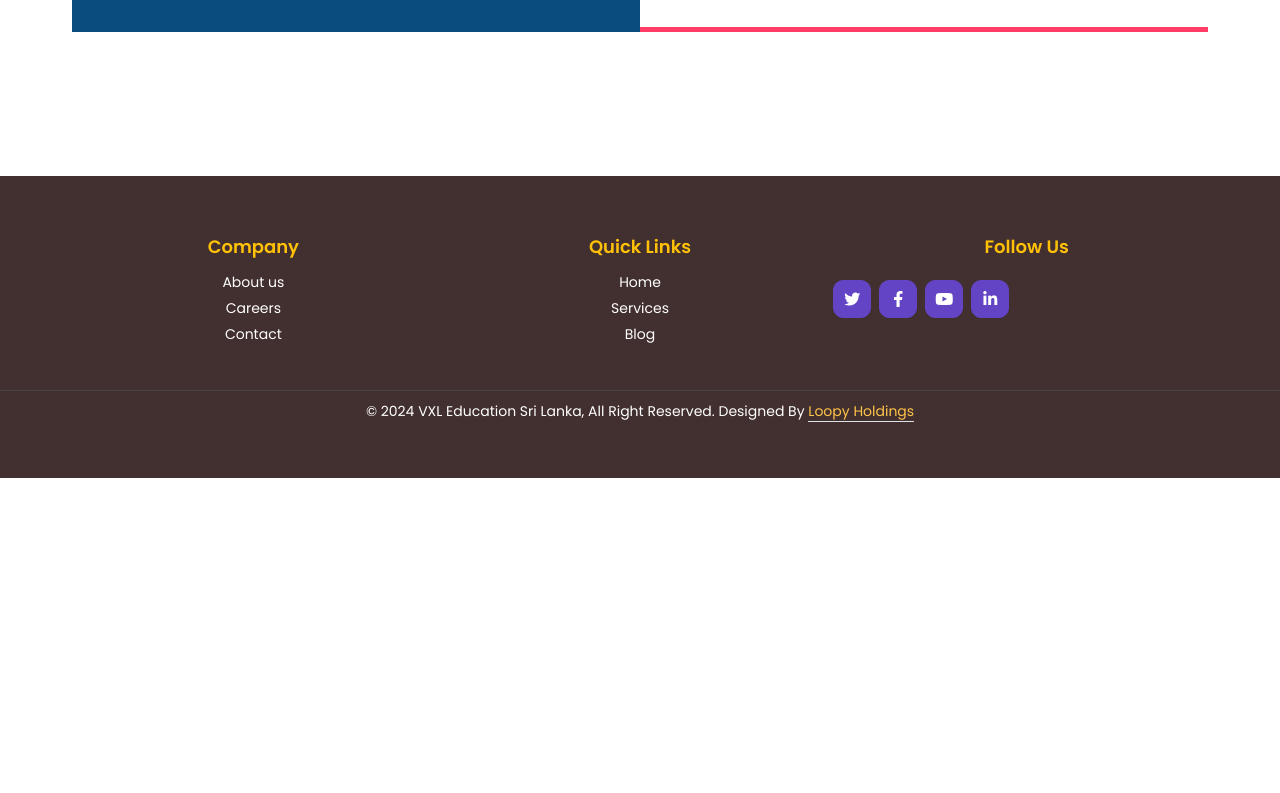
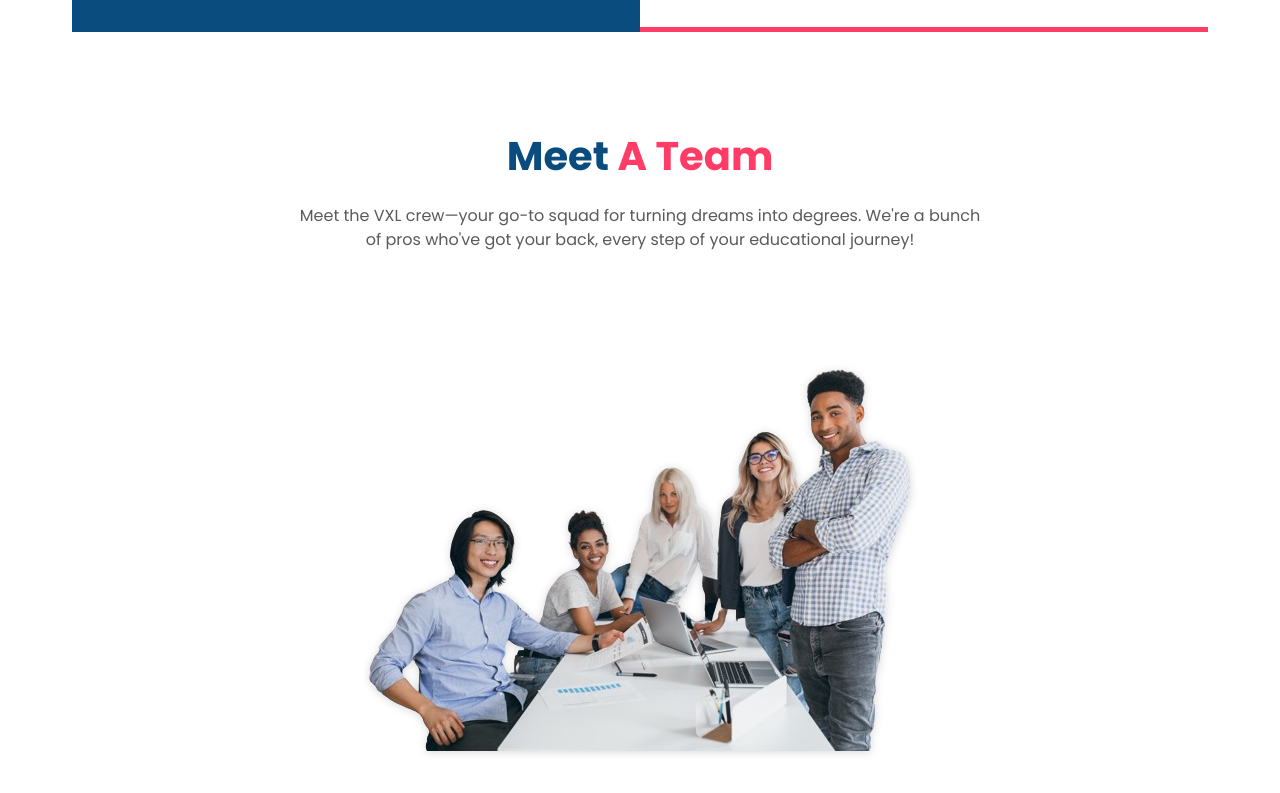
Before and after one commit to Genfour/VXL, a React (Create React App) app: page /about in a window 1280 px wide. Shown: the part 1009-1802 px from the top of the page. Before the commit the page ends 1487 px from the top, so only its background shows below. Built offline with nearby package versions, Linux system fonts and the light colour scheme; a web font is replaced by a local one.

Commit message:
added some new animations

```diff
--- a/public/css/style.css
+++ b/public/css/style.css
@@ -525,6 +525,97 @@
   margin-bottom: 100px;
 }
 
+.team-container p {
+  max-width: 60%;
+  font-size: 1rem;
+}
+
+.team-wrapper {
+  position: relative;
+  margin-top: 100px;
+}
+
+.team-wrapper img {
+  filter: drop-shadow(rgba(0, 0, 0, 0.16) 0px 1px 4px);
+}
+
+.team-member {
+  position: absolute;
+  width: 35px; /* Adjust to fit the head */
+  height: 35px; /* Adjust to fit the head */
+  border-radius: 50%;
+  cursor: pointer;
+  background-color: rgba(0, 0, 0, 0.05);
+  /* opacity: 0.1; */
+}
+
+.popup-box {
+  display: none;
+  position: absolute;
+  flex-direction: column;
+  align-items: center;
+  justify-content: center;
+  transform: translateX(-50%);
+  background-color: white;
+  padding: 10px;
+  box-shadow: 0px 0px 10px rgba(0, 0, 0, 0.1);
+  border-radius: 5px;
+  z-index: 10;
+  width: 260px; /* Adjust as necessary */
+  height: 150px;
+  opacity: 1;
+  transition: opacity 0.7s;
+}
+
+.popup-box p,
+.popup-box h1 {
+  max-width: 100%;
+}
+
+.popup-box h1 {
+  font-size: 1rem !important;
+}
+
+.popup-box p {
+  font-size: 0.9rem !important;
+}
+
+/* .team-member:hover .popup-box {
+  display: flex;
+  opacity: 1;
+} */
+
+.team-member-1 {
+  top: 165px;
+  left: 103px;
+  /* background-color: #6244c5; */
+}
+
+.popup-1 {
+  bottom: 35px;
+  left: -160px;
+}
+
+.team-member-1:hover .popup-1 {
+  display: flex;
+  opacity: 1;
+}
+
+.team-member-2 {
+  top: 160px;
+  left: 205px;
+  /* background-color: #6244c5; */
+}
+
+.popup-2 {
+  bottom: 80px;
+  left: -120px;
+}
+
+.team-member-2:hover .popup-2 {
+  display: flex;
+  opacity: 1;
+}
 /*** Testimonial ***/
 .testimonial-left,
 .testimonial-right {
--- a/src/pages/About.jsx
+++ b/src/pages/About.jsx
@@ -3,6 +3,7 @@ import Navbar from "../components/Navbar";
 import { faAngleRight } from "@fortawesome/free-solid-svg-icons";
 import Footer from "../components/Footer";
 import { useEffect, useState } from "react";
+import team from "../images/cropped-team.png";
 
 export default function About() {
   const [side, setSide] = useState("left");
@@ -115,11 +116,58 @@ export default function About() {
             </div>
           </div>
 
-          {/* <div className="team-container d-flex flex-column">
+          {/* <div className="team-container d-flex flex-column align-items-center">
             <h1 className="wow fadeInUp" data-bs-wow-delay="0.1s">
-              Our <span style={{ color: "#fe3c66" }}>Team</span>
+              Meet <span style={{ color: "#fe3c66" }}>A Team</span>
             </h1>
+            <p className="mt-3">
+              Meet the VXL crew—your go-to squad for turning dreams into
+              degrees. We’re a bunch of pros who’ve got your back, every step of
+              your educational journey!
+            </p>
+            <div className="team-wrapper">
+              <img src={team} alt="team" />
+            </div>
           </div> */}
+          <div className="team-container d-flex flex-column align-items-center">
+            <h1 className="wow fadeInUp" data-bs-wow-delay="0.1s">
+              Meet <span style={{ color: "#fe3c66" }}>A Team</span>
+            </h1>
+            <p className="mt-3">
+              Meet the VXL crew—your go-to squad for turning dreams into
+              degrees. We&apos;re a bunch of pros who&apos;ve got your back,
+              every step of your educational journey!
+            </p>
+            <div
+              className="team-wrapper wow fadeIn"
+              data-bs-wow-delay="0.5s"
+              style={{ position: "relative" }}
+            >
+              <img src={team} alt="team" />
+
+              {/* Team Member 1 */}
+              <div className="team-member team-member-1">
+                <div className="popup-box popup-1">
+                  <h1>John Doe - Project Manager</h1>
+                  <p className="mt-1">
+                    John oversees all educational projects, ensuring everything
+                    runs smoothly.
+                  </p>
+                </div>
+              </div>
+
+              {/* Team Member 1 */}
+              <div className="team-member team-member-2">
+                <div className="popup-box popup-2">
+                  <h1>Jane Doe - Senior SE</h1>
+                  <p className="mt-1">
+                    Jane oversees all educational projects, ensuring everything
+                    runs smoothly.
+                  </p>
+                </div>
+              </div>
+            </div>
+          </div>
         </div>
       </div>
       <Footer />
```
Also changed, not shown: src/images/cropped-team.png (added), src/images/team.png (added).
